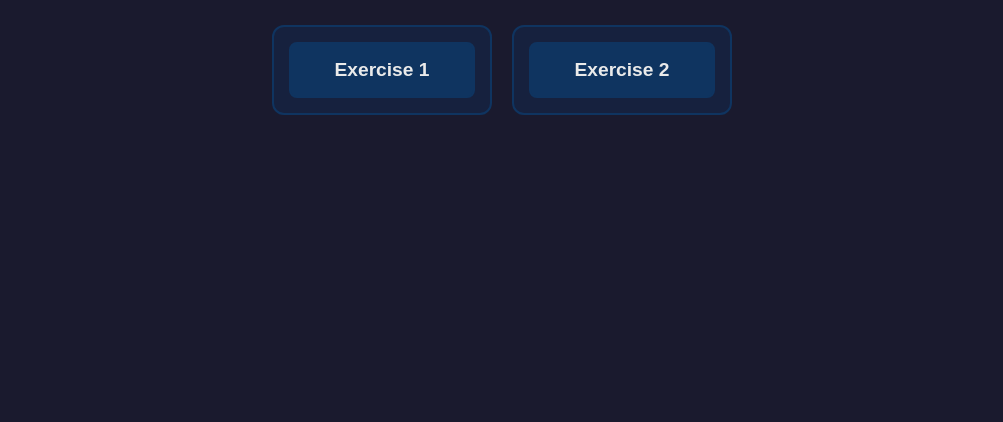
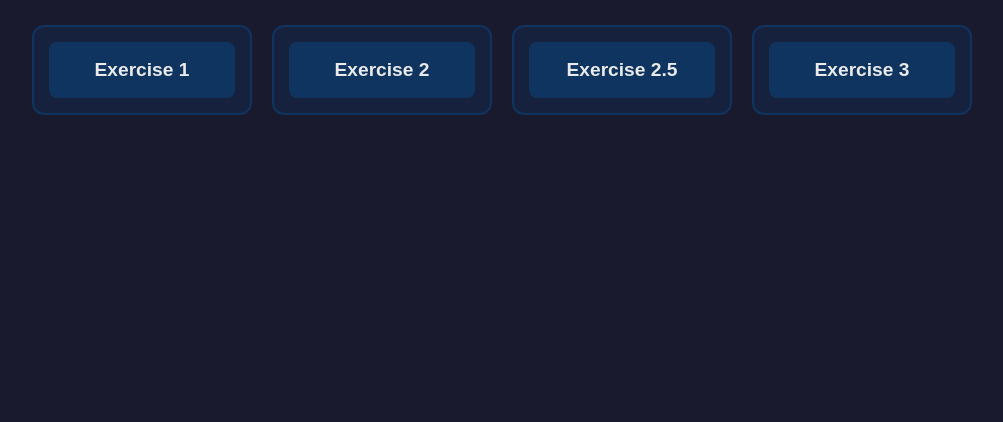
Before and after one commit to SpartanDen/Web-Tech-Lab, a plain HTML site: page index.html in a window 1280 px wide. Shown: the part 378-800 px from the top of the page, without its empty margins (138-1141 px from the left). Drawn offline with Linux system fonts and the light colour scheme.

Commit message:
Update index.html

```diff
--- a/index.html
+++ b/index.html
@@ -78,7 +78,13 @@
         <div class="card">
             <a href="pg3.html">Exercise 2</a>
         </div>
+
+        <div class="card">
+        <a href="pg4.html">Exercise 2.5</a>
     </div>
+
+<div class="card">
+    <a href="pg5.html">Exercise 3</a>
+</div>
 </body>
-
 </html>
```
